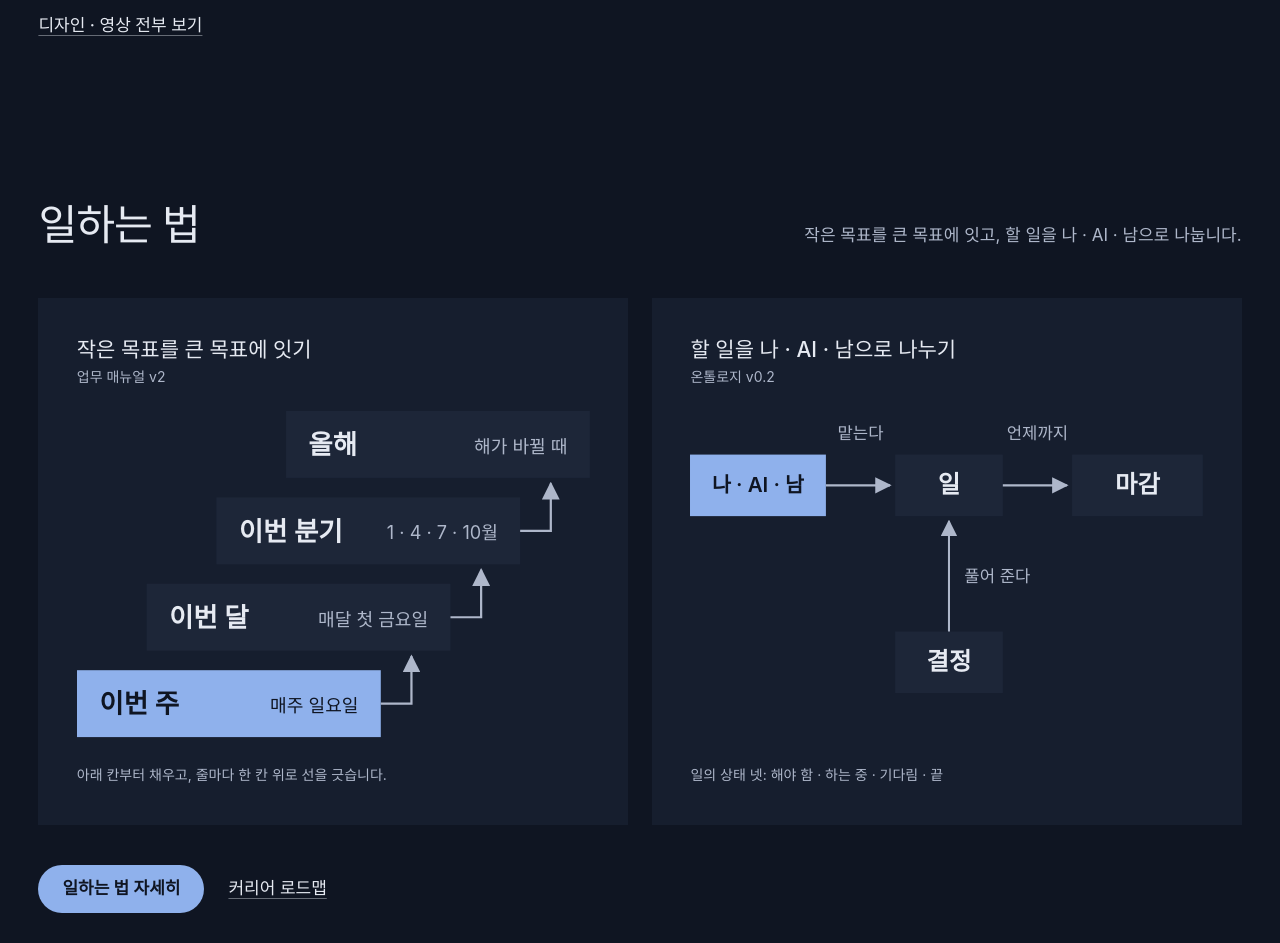
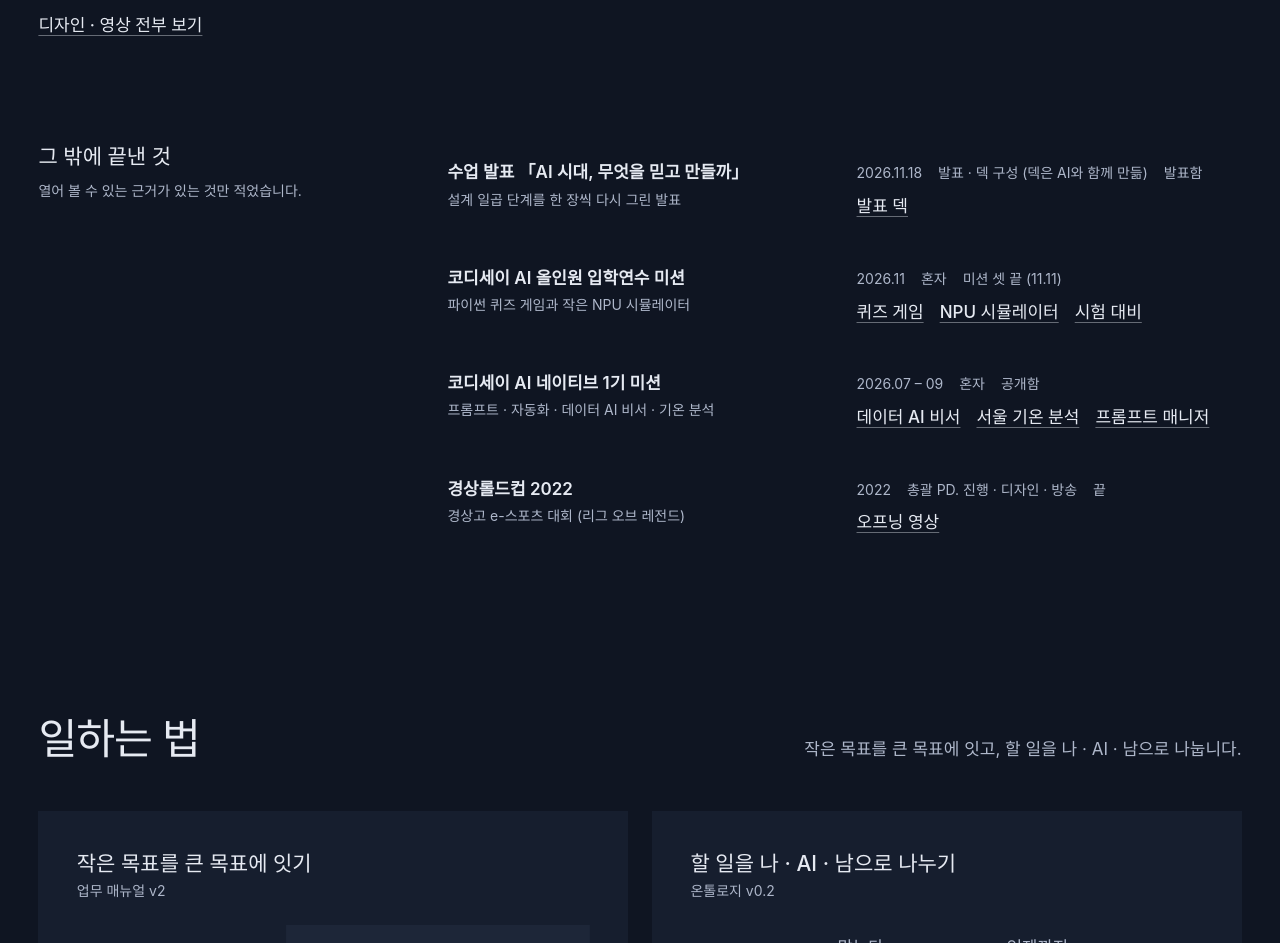
Before and after one commit to gamercross/gamercross.github.io, a plain HTML site: page index.html in a window 1280 px wide. Shown: the part 3147-4090 px from the top of the page. Drawn offline with Linux system fonts and the light colour scheme; a web font is replaced by a local one.

Commit message:
첫 장: '그 밖에 끝낸 것'을 만든 것 아래 한 줄 목록으로 다시 넣음
Co-Authored-By: Claude Opus 5.5 <noreply@anthropic.com>

```diff
--- a/assets/site.css
+++ b/assets/site.css
@@ -436,3 +436,30 @@ table.tools tbody td:last-child { color: var(--muted); font-size: var(--t-s); }
   .works.wide .work.k-video, .works.wide .work.k-video[class*="fill-"], .works.wide .work.k-graphic.fill-1 { grid-column: 1 / -1; }
   .works.wide .work.k-graphic.fill-1 .pic { aspect-ratio: 16 / 11; }
 }
+
+/* 그 밖에 끝낸 것: 만든 것 아래, 그림 없이 한 줄씩 */
+.more { margin-top: 96px; display: grid; grid-template-columns: repeat(12, 1fr); gap: 24px var(--gutter); }
+.more-head { grid-column: 1 / span 4; }
+.more-head h3 { font-size: var(--t-m); line-height: 1.35; }
+.more-head p { margin-top: 8px; color: var(--muted); font-size: var(--t-s); }
+.more ul { grid-column: 5 / -1; display: grid; gap: 0; }
+.more li { display: grid; grid-template-columns: minmax(0, 1fr) minmax(0, 1fr); gap: 0 var(--gutter); padding: 16px 0; align-items: start; }
+.more .w { grid-row: span 2; }
+.more .m, .more .o { grid-column: 2; }
+.more li + li { margin-top: 4px; }
+.more .w b { display: block; font-weight: 600; }
+.more .w span { display: block; margin-top: 2px; color: var(--muted); font-size: var(--t-s); }
+.more .m { display: flex; flex-wrap: wrap; gap: 0 16px; color: var(--muted); font-size: var(--t-s); padding-top: 3px; }
+.more .o { display: flex; flex-wrap: wrap; gap: 0 16px; }
+.more .o a { display: inline-flex; align-items: center; min-height: 44px; font-weight: 500; text-decoration-color: color-mix(in srgb, var(--ink) 40%, transparent); }
+.more .o a:hover { text-decoration-color: var(--ink); }
+@media (max-width: 1080px) {
+  .more-head, .more ul { grid-column: 1 / -1; }
+}
+@media (max-width: 760px) {
+  .more { margin-top: 72px; }
+  .more li { grid-template-columns: 1fr; padding: 12px 0; }
+  .more .w { grid-row: auto; }
+  .more .m, .more .o { grid-column: 1; }
+  .more .m { margin-top: 6px; }
+}
--- a/index.html
+++ b/index.html
@@ -97,6 +97,18 @@
     <ul class="works" data-works="home" data-kinds="dev,graphic,video"></ul>
     <noscript><p>작품 한 장: <a href="/work/archi-board/">archi-board</a> · <a href="/work/floe/">Floe</a> · <a href="/work/dotci/">DOTCI</a> · <a href="/work/minimall/">MiniMall</a>. 그림과 영상은 <a href="/design/">디자인 쪽</a>에 있습니다.</p></noscript>
     <div class="after acts"><a class="go" href="/design/">디자인 · 영상 전부 보기</a></div>
+    <div class="more" id="more" aria-labelledby="h-more" role="region" data-reveal>
+      <div class="more-head">
+        <h3 id="h-more">그 밖에 끝낸 것</h3>
+        <p>열어 볼 수 있는 근거가 있는 것만 적었습니다.</p>
+      </div>
+      <ul>
+        <li><div class="w"><b id="t-talk">수업 발표 「AI 시대, 무엇을 믿고 만들까」</b><span>설계 일곱 단계를 한 장씩 다시 그린 발표</span></div><p class="m"><span>2026.11.18</span><span>발표 · 덱 구성 (덱은 AI와 함께 만듦)</span><span>발표함</span></p><p class="o"><a href="https://gamercross.github.io/archi-board/talks/2026-11-18-sw-engineering/">발표 덱</a></p></li>
+        <li><div class="w"><b id="t-allinone">코디세이 AI 올인원 입학연수 미션</b><span>파이썬 퀴즈 게임과 작은 NPU 시뮬레이터</span></div><p class="m"><span>2026.11</span><span>혼자</span><span>미션 셋 끝 (11.11)</span></p><p class="o"><a href="https://gamercross.github.io/codyssey-1-2/">퀴즈 게임</a><a href="https://gamercross.github.io/codyssey-1-3/">NPU 시뮬레이터</a><a href="/codyssey/exam3/">시험 대비</a></p></li>
+        <li><div class="w"><b id="t-native">코디세이 AI 네이티브 1기 미션</b><span>프롬프트 · 자동화 · 데이터 AI 비서 · 기온 분석</span></div><p class="m"><span>2026.07 – 09</span><span>혼자</span><span>공개함</span></p><p class="o"><a href="https://data-ai-assistant-flame.vercel.app">데이터 AI 비서</a><a href="https://github.com/gamercross/seoul-temperature-analysis">서울 기온 분석</a><a href="https://github.com/gamercross/My-Prompt-Manager">프롬프트 매니저</a></p></li>
+        <li><div class="w"><b id="t-lol">경상롤드컵 2022</b><span>경상고 e-스포츠 대회 (리그 오브 레전드)</span></div><p class="m"><span>2022</span><span>총괄 PD. 진행 · 디자인 · 방송</span><span>끝</span></p><p class="o"><a href="https://gamercross.github.io/design-story/">오프닝 영상</a></p></li>
+      </ul>
+    </div>
   </div>
 </section>
 
@@ -176,7 +188,7 @@
         <div class="acts"><a class="btn" href="https://github.com/gamercross" rel="me noopener">github.com/gamercross</a></div>
         <nav class="links" aria-label="다른 계정"><a href="https://www.linkedin.com/in/leejaeyeub/" rel="me noopener">LinkedIn</a><a href="https://www.instagram.com/jaeyeob98/" rel="me noopener">Instagram @jaeyeob98</a><a href="https://x.com/gamercross98" rel="me noopener">X @gamercross98</a></nav>
       </div>
-      <div class="else" id="more">
+      <div class="else">
         <a id="design" href="/design/"><b>디자인 작업 모음</b><span>경상롤드컵 제1회 포스터 · 방송 화면, 편집 영상</span></a>
         <a id="dev" href="https://gamercross.github.io/my-setup-proj-story/"><b>대시보드 OS 이야기</b><span>2026년 9월에 혼자 만든 개인 대시보드</span></a>
         <a id="career" href="/career-roadmap/"><b>커리어 로드맵</b><span>2026년 9월에 적은 진로 계획</span></a>
```
